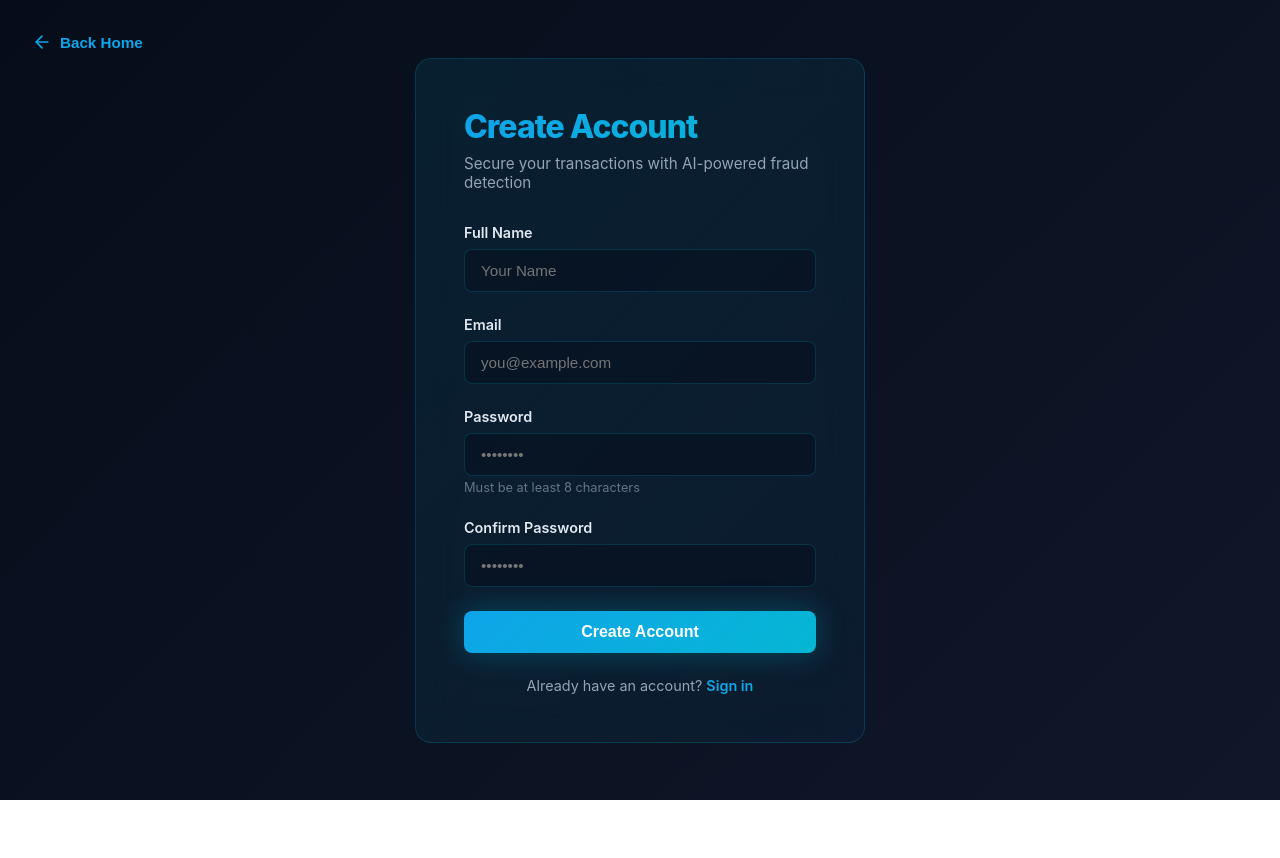
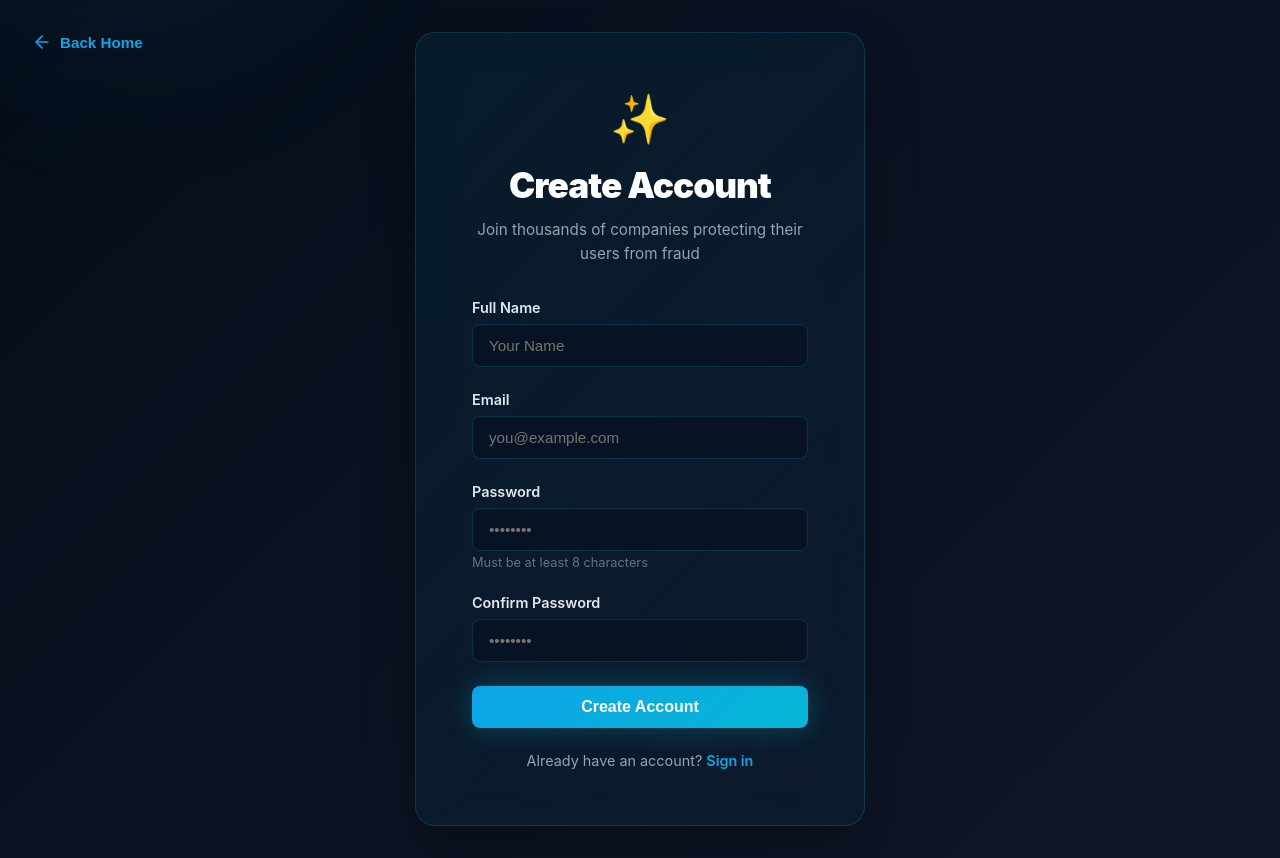
Before and after one commit to prince-up/BloShield, a Next.js app in the folder frontend/: page /signup in a window 1280 px wide. Before the commit the page ends 800 px from the top, so only its background shows below. Built offline with nearby package versions, Linux system fonts and the light colour scheme.

Commit message:
Enhance login and signup pages with improved styling, glow effects, and professional design

```diff
--- a/frontend/src/app/signup/page.tsx
+++ b/frontend/src/app/signup/page.tsx
@@ -59,8 +59,22 @@ export default function SignUp() {
       minHeight: '100vh',
       background: 'linear-gradient(135deg, #060d1a 0%, #0f1729 100%)',
       padding: '2rem',
-      position: 'relative'
+      position: 'relative',
+      overflow: 'hidden'
     }}>
+      {/* Glow Background */}
+      <div style={{
+        position: 'absolute',
+        top: '-50%',
+        left: '-10%',
+        width: '500px',
+        height: '500px',
+        background: 'radial-gradient(circle, rgba(6, 182, 212, 0.1), transparent)',
+        borderRadius: '50%',
+        filter: 'blur(80px)',
+        pointerEvents: 'none'
+      }} />
+
       <button onClick={() => router.push('/')} style={{
         position: 'absolute',
         top: '2rem',
@@ -74,46 +88,53 @@ export default function SignUp() {
         cursor: 'pointer',
         fontSize: '0.95rem',
         fontWeight: 600,
-        transition: 'all 0.3s ease'
+        transition: 'all 0.3s ease',
+        zIndex: 10
       }}
       onMouseEnter={(e) => {
         e.currentTarget.style.color = '#06b6d4';
+        e.currentTarget.style.transform = 'translateX(-4px)';
       }}
       onMouseLeave={(e) => {
         e.currentTarget.style.color = '#0ea5e9';
+        e.currentTarget.style.transform = 'translateX(0)';
       }}>
         <ArrowLeft size={20} />
         Back Home
       </button>
 
       <div style={{
-        background: 'linear-gradient(135deg, rgba(6, 182, 212, 0.1), rgba(10, 165, 233, 0.05))',
+        background: 'linear-gradient(135deg, rgba(6, 182, 212, 0.08), rgba(10, 165, 233, 0.04))',
         border: '1px solid rgba(6, 182, 212, 0.2)',
-        borderRadius: '16px',
-        padding: '3rem',
+        borderRadius: '20px',
+        padding: '3.5rem',
         maxWidth: '450px',
         width: '100%',
         backdropFilter: 'blur(20px)',
-        animation: 'fadeInUp 0.6s ease-out'
+        animation: 'fadeInUp 0.6s ease-out',
+        position: 'relative',
+        zIndex: 5,
+        boxShadow: '0 25px 50px rgba(0, 0, 0, 0.3), 0 0 1px rgba(6, 182, 212, 0.1)'
       }}>
+        <div style={{ marginBottom: '2rem', textAlign: 'center' }}>
+          <div style={{ fontSize: '3rem', marginBottom: '1rem' }}>✨</div>
           <h1 style={{
-          fontSize: '2rem',
-          fontWeight: 800,
-          marginBottom: '0.5rem',
-          background: 'linear-gradient(90deg, #0ea5e9, #06b6d4)',
-          WebkitBackgroundClip: 'text',
-          WebkitTextFillColor: 'transparent',
+            fontSize: '2.2rem',
+            fontWeight: 900,
+            marginBottom: '0.75rem',
+            color: '#fff',
             letterSpacing: '-1px'
           }}>
             Create Account
           </h1>
           <p style={{
             color: '#94a3b8',
-          marginBottom: '2rem',
-          fontSize: '0.95rem'
+            fontSize: '0.95rem',
+            lineHeight: '1.6'
           }}>
-          Secure your transactions with AI-powered fraud detection
+            Join thousands of companies protecting their users from fraud
           </p>
+        </div>
 
         <form onSubmit={handleSignUp} style={{ display: 'flex', flexDirection: 'column', gap: '1.5rem' }}>
           <div>
```
Also changed, not shown: frontend/src/app/login/page.tsx (+36 -15 lines). Lines whose indentation alone changed are shown as unchanged.
